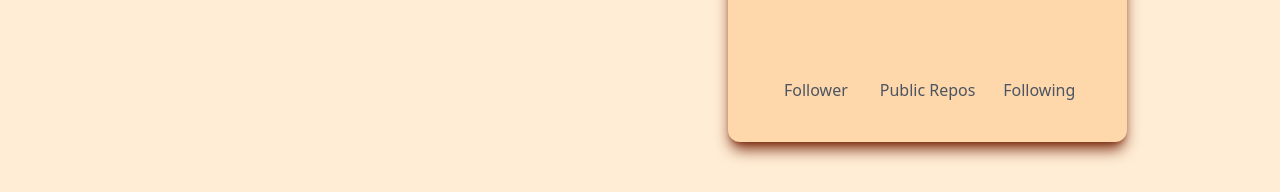
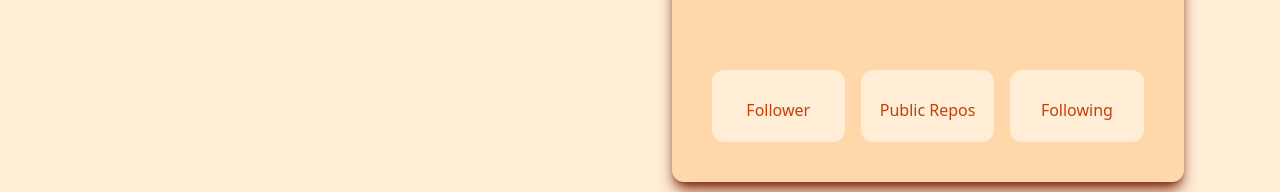
Before and after one commit to anoopraju31/100xdevs_cohort, a React (Vite) app in the folder week 7/assignments/5_github_info_card/: page / in a window 1280 px wide. Shown: the part 306-498 px from the top of the page. Built offline with nearby package versions, Linux system fonts and the light colour scheme; no server answers.

Commit message:
Week 7 - Assignments - 5. Github Info Card - Stats Component - style refactor

```diff
--- a/week 7/assignments/5_github_info_card/src/components/Stats.jsx
+++ b/week 7/assignments/5_github_info_card/src/components/Stats.jsx
@@ -2,10 +2,15 @@ import PropTypes from 'prop-types'
 
 const Stats = (props) => {
 	const { stat, title } = props
+
 	return (
-		<div className='flex flex-col items-center gap-2 '>
-			<p className='text-2xl font-bold text-gray-800'> {stat} </p>
-			<p className='text-gray-600 capitalize'> {title} </p>
+		<div className='w-full p-5 rounded-xl bg-orange-100 flex flex-col justify-center items-center gap-2 '>
+			<p className='text-2xl font-extrabold font-sans text-orange-900'>
+				{stat}
+			</p>
+			<p className='text-orange-700 font-medium capitalize whitespace-nowrap'>
+				{title}
+			</p>
 		</div>
 	)
 }
```
